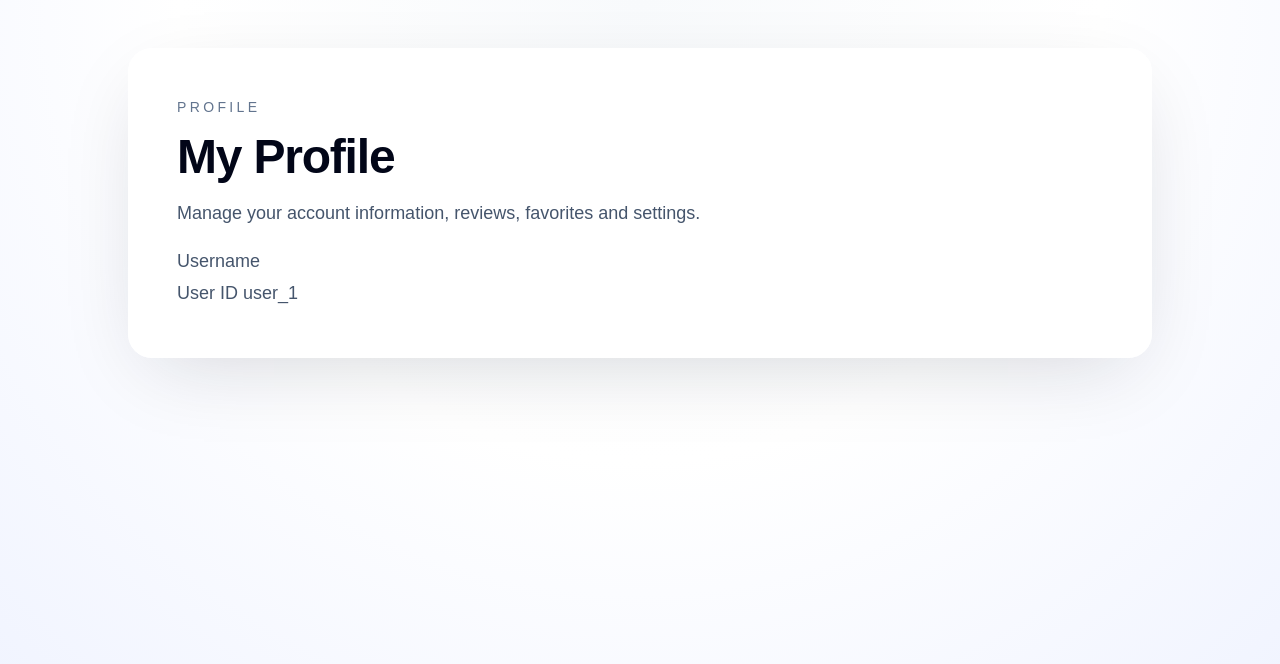
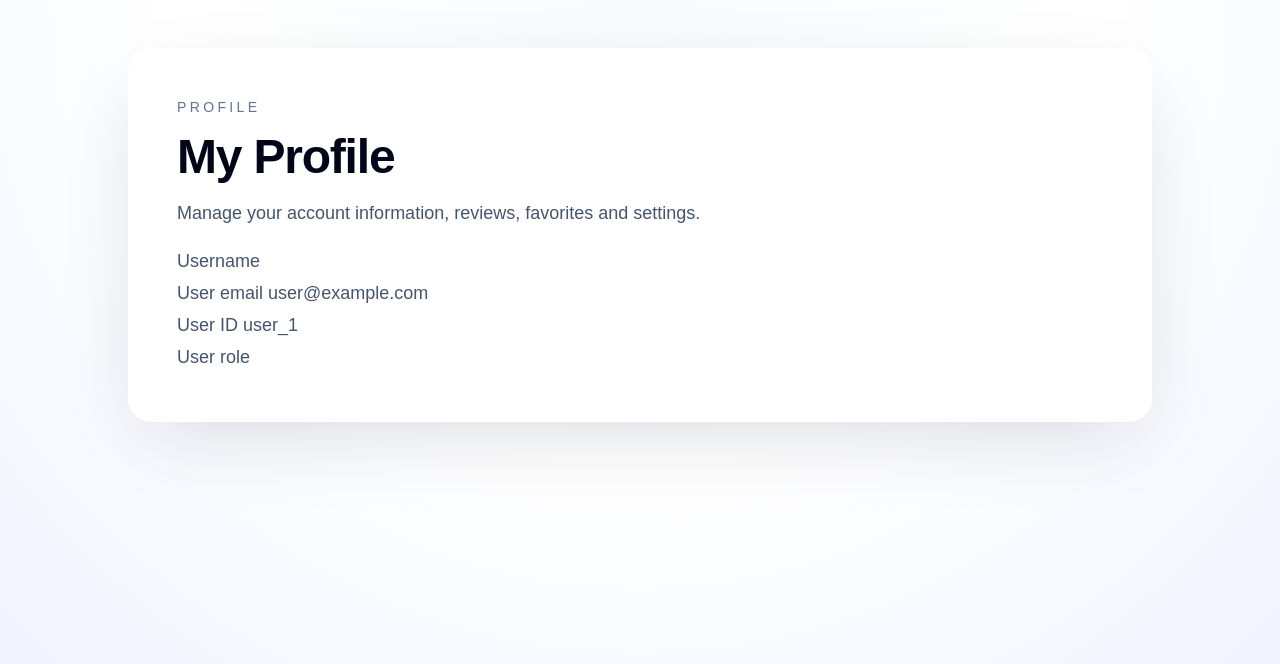
Before and after one commit to AnssiPeltola/BeerDex, a Next.js app: page /profile in a window 1280 px wide. Shown: the top 664 px of the page. Built offline with nearby package versions, Linux system fonts and the light colour scheme; no server answers; sample sign-in values are in the browser's storage.

Commit message:
Show user data in profile page
Closes #53

Had all needed info in JWT session token, so not need to make own query to fetch user data for now.

Updated profile/page.tsx to use session.user data.

```diff
--- a/src/app/profile/page.tsx
+++ b/src/app/profile/page.tsx
@@ -20,7 +20,9 @@ export default function ProfilePage() {
 
       <p className="mt-4 max-w-2xl text-lg leading-8 text-slate-600">
         Username {session?.user.username} <br />
-        User ID {session?.user.id}
+        User email {session?.user.email} <br />
+        User ID {session?.user.id} <br />
+        User role {session?.user.role}
       </p>
     </section>
   );
```
